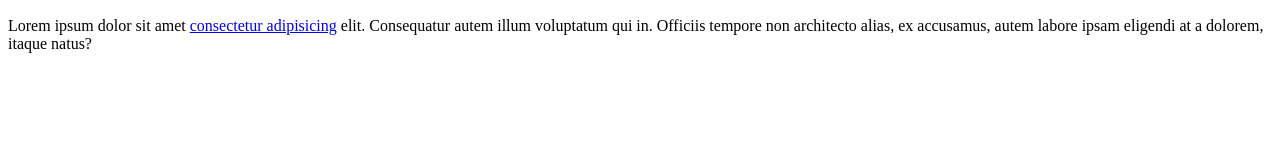
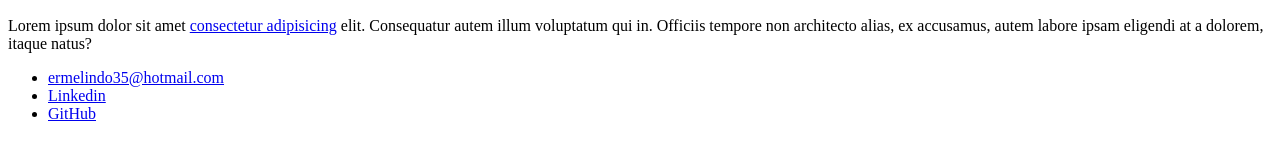
Before and after one commit to jefelipe/FullStack.DIO, a plain HTML site: page introdução ao html/index.html in a window 1280 px wide. Shown: the part 583-740 px from the top of the page. Drawn offline with Linux system fonts and the light colour scheme.

Commit message:
adicionando footer

```diff
--- a/introdução ao html/index.html
+++ b/introdução ao html/index.html
@@ -32,7 +32,19 @@
         </p>
       </article>
     </section>
-    <footer></footer>
+    <footer>
+      <ul>
+        <li>
+          <a href="mailto:ermelindo35@hotmail.com">ermelindo35@hotmail.com</a>
+        </li>
+        <li>
+          <a href="www.linkedin.com/in/jean-felipe" target="_blank">Linkedin</a>
+        </li>
+        <li>
+          <a href="https://github.com/jefelipe" target="_blank">GitHub</a>
+        </li>
+      </ul>
+    </footer>
     <!-- Área de rodapé -->
   </body>
 </html>
```
